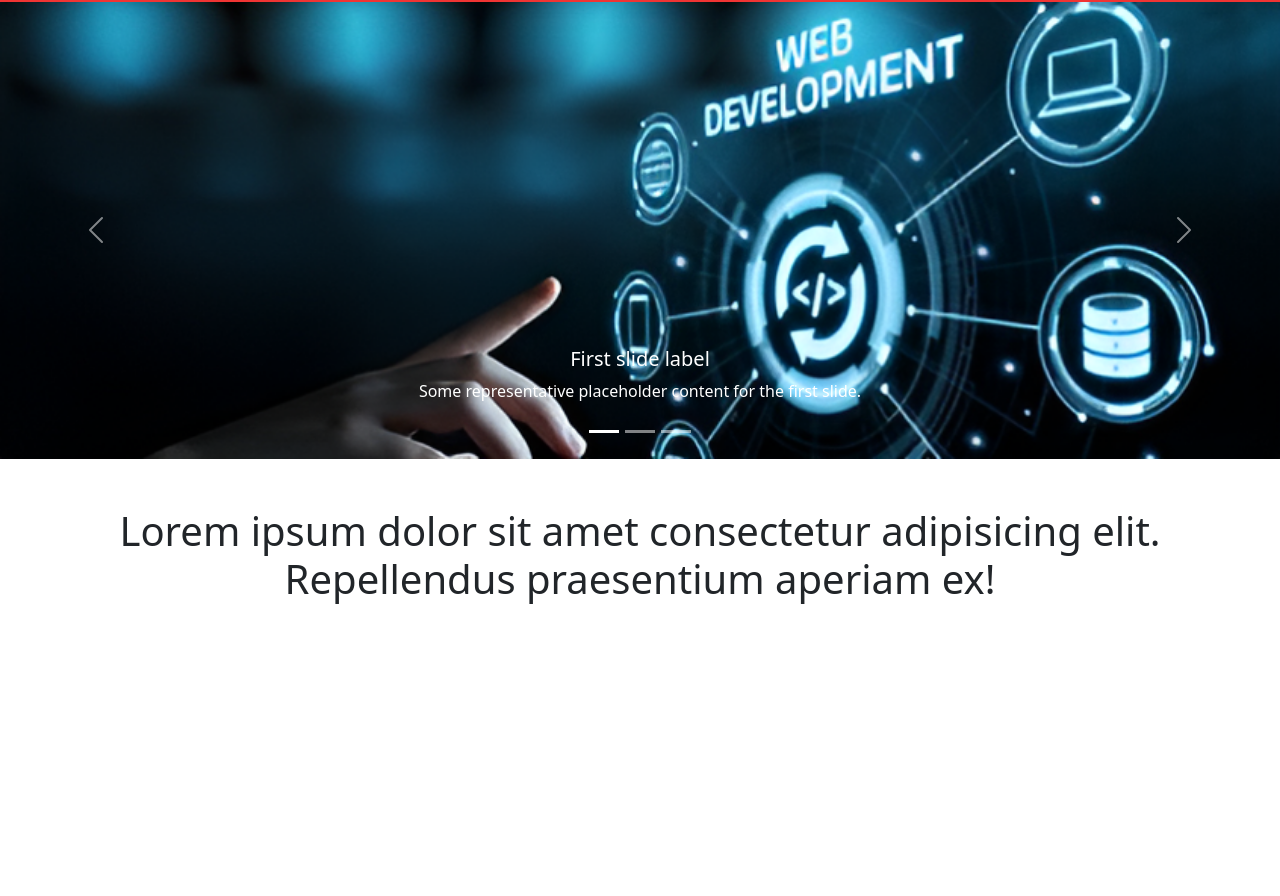
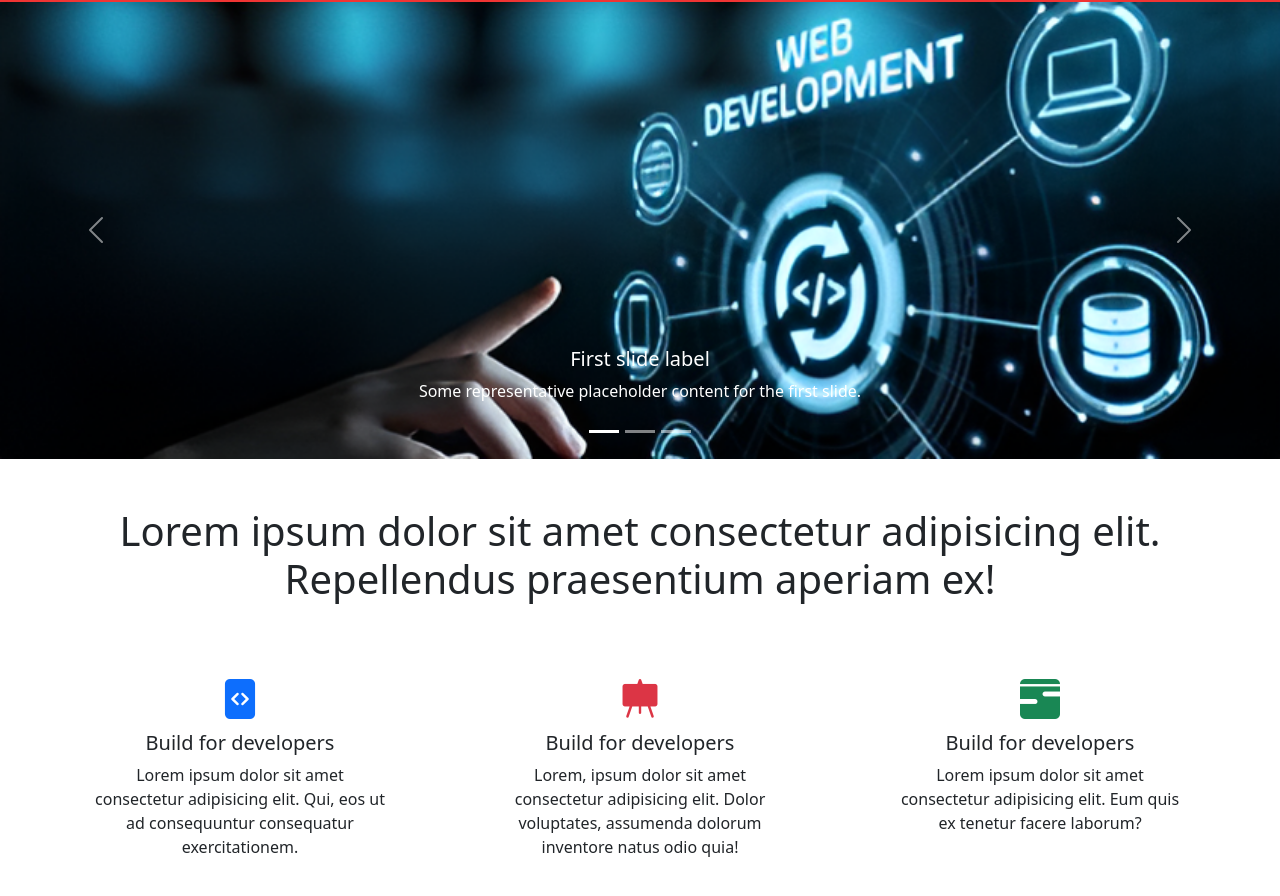
Before and after one commit to Animesh-Barua-Nannu-Official/bootstrapProject01ZeroCss.github.io, a plain HTML site: page index.html in a window 1280 px wide. Shown: the part 94-990 px from the top of the page. Before the commit the page ends 800 px from the top, so only its background shows below. Drawn offline with nearby package versions, Linux system fonts and the light colour scheme.

Commit message:
feature section and line

```diff
--- a/index.html
+++ b/index.html
@@ -7,6 +7,8 @@
     <link href="https://cdn.jsdelivr.net/npm/bootstrap@5.2.3/dist/css/bootstrap.min.css" rel="stylesheet" integrity="sha384-rbsA2VBKQhggwzxH7pPCaAqO46MgnOM80zW1RWuH61DGLwZJEdK2Kadq2F9CUG65" crossorigin="anonymous">
     <!-- style.css -->
      <link rel="stylesheet" href="css/style.css">
+     <!--cdn for icons-->
+     <link rel="stylesheet" href="https://cdn.jsdelivr.net/npm/bootstrap-icons@1.11.3/font/bootstrap-icons.min.css">
   </head>
   <body>
 
@@ -100,12 +102,30 @@
          </div>
 
          <!--Feature-->
-         <div class="row">
-            <div class="col-md-3"></div>
-            <div class="col-md-3"></div>
-            <div class="col-md-3"></div>
+         <div class="row justify-content-evenly pt-3 pb-3">
+            <div class="col-md-3 text-center mt-5">
+              <h1><i class="bi bi-file-code-fill text-primary"></i></h1>
+              <h5>Build for developers</h5>
+              <p>Lorem ipsum dolor sit amet consectetur adipisicing elit. Qui, eos ut ad consequuntur consequatur exercitationem.</p>
+            </div>
+
+            <div class="col-md-3 text-center mt-5">
+              <h1><i class="bi bi-easel-fill text-danger"></i></h1>
+              <h5>Build for developers</h5>
+              <p>Lorem, ipsum dolor sit amet consectetur adipisicing elit. Dolor voluptates, assumenda dolorum inventore natus odio quia!</p>
+            </div>
+
+            <div class="col-md-3 text-center mt-5">
+              <h1><i class="bi bi-calendar3-range-fill text-success"></i></h1>
+              <h5>Build for developers</h5>
+              <p>Lorem ipsum dolor sit amet consectetur adipisicing elit. Eum quis ex tenetur facere laborum?</p>
+            </div>
          </div>
 
+         <!--line-->
+         <hr>
+
+         <!--container ending div-->
       </div>
 
 
```
